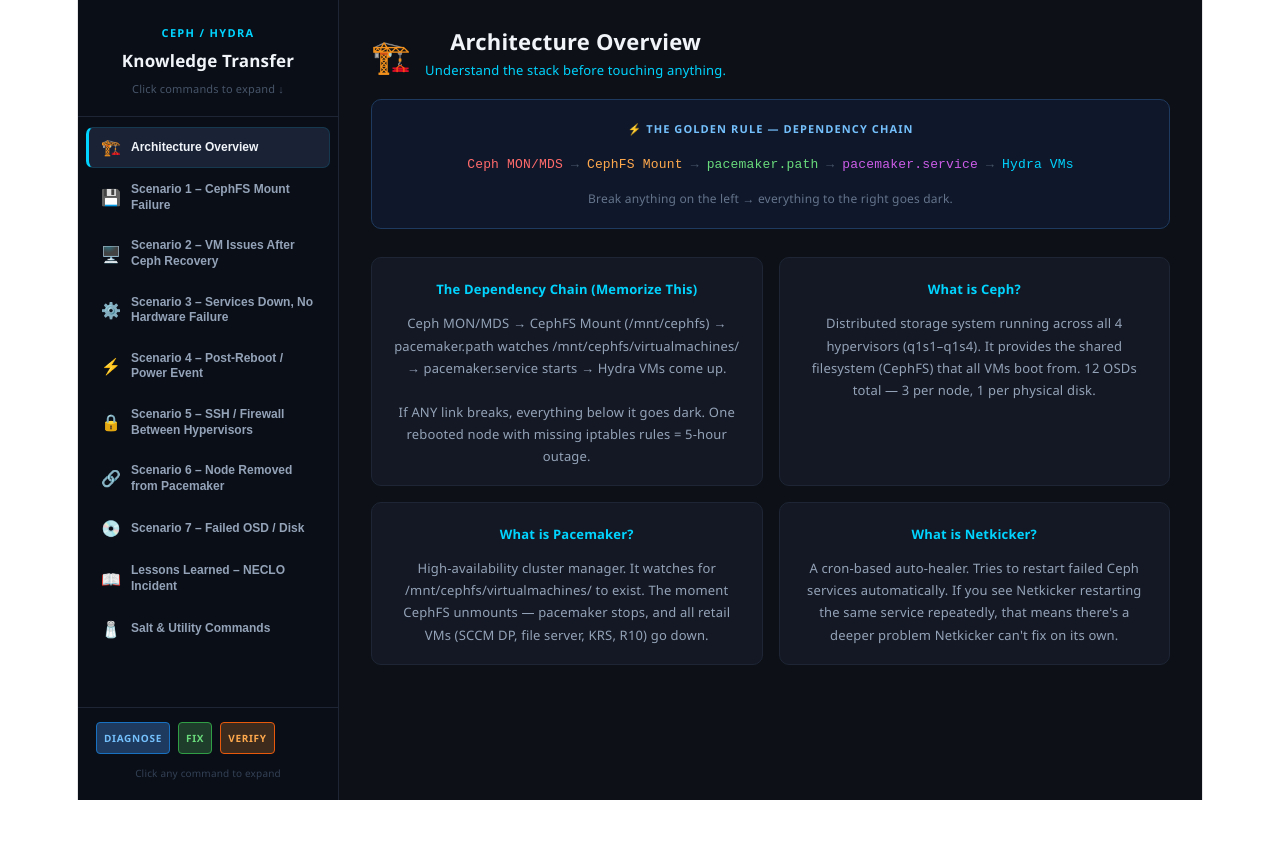
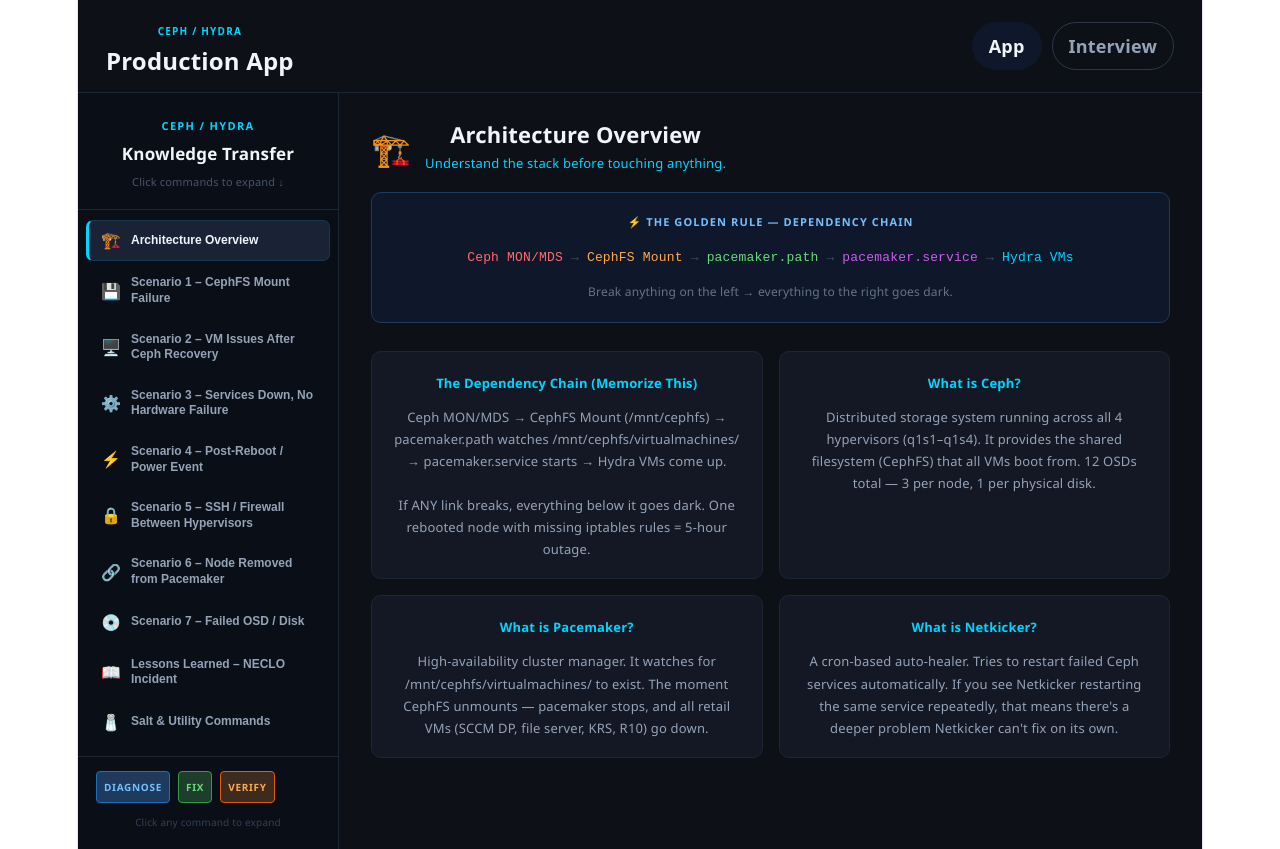
Before and after one commit to samshaik5694-jpg/my-react-app, a React (Vite) app: page / in a window 1280 px wide. Before the commit the page ends 800 px from the top, so only its background shows below. Built offline with nearby package versions, Linux system fonts and the light colour scheme.

Commit message:
Add React Router with multiple pages

```diff
--- a/package.json
+++ b/package.json
@@ -11,7 +11,8 @@
   },
   "dependencies": {
     "react": "^19.2.5",
-    "react-dom": "^19.2.5"
+    "react-dom": "^19.2.5",
+    "react-router-dom": "^7.15.0"
   },
   "devDependencies": {
     "@babel/core": "^7.29.0",
--- a/src/App.jsx
+++ b/src/App.jsx
@@ -1,4 +1,6 @@
 import { useState } from "react";
+import { BrowserRouter, Routes, Route, NavLink } from "react-router-dom";
+import InterviewPrep from "./interviewData.jsx";
 
 const scenarios = [
   {
@@ -498,12 +500,12 @@ function CommandCard({ command, index }) {
   );
 }
 
-export default function App() {
+function HomePage() {
   const [activeScenario, setActiveScenario] = useState(0);
   const scenario = scenarios.find((s) => s.id === activeScenario) || scenarios[0];
 
   return (
-    <div style={{ display: "flex", height: "100vh", fontFamily: "'Segoe UI', system-ui, sans-serif", background: "#0d1117", color: "#e2e8f0" }}>
+    <div style={{ display: "flex", minHeight: "calc(100vh - 84px)", fontFamily: "'Segoe UI', system-ui, sans-serif", background: "#0d1117", color: "#e2e8f0" }}>
       {/* Sidebar */}
       <div
         style={{
@@ -661,3 +663,56 @@ export default function App() {
     </div>
   );
 }
+
+export default function App() {
+  return (
+    <BrowserRouter>
+      <div style={{ minHeight: "100vh", background: "#0d1117", color: "#e2e8f0" }}>
+        <div style={{ padding: "18px 28px", borderBottom: "1px solid #1e2535", display: "flex", flexWrap: "wrap", alignItems: "center", justifyContent: "space-between", gap: "16px" }}>
+          <div>
+            <div style={{ fontSize: "10px", fontWeight: 700, color: "#00d4ff", letterSpacing: "0.12em", marginBottom: "4px" }}>CEPH / HYDRA</div>
+            <div style={{ fontSize: "24px", fontWeight: 700, color: "#f1f5f9" }}>Production App</div>
+          </div>
+
+          <nav style={{ display: "flex", gap: "10px", flexWrap: "wrap" }}>
+            <NavLink
+              to="/"
+              end
+              style={({ isActive }) => ({
+                padding: "10px 16px",
+                borderRadius: "999px",
+                textDecoration: "none",
+                fontWeight: 700,
+                background: isActive ? "#0f172a" : "transparent",
+                color: isActive ? "#f1f5f9" : "#94a3b8",
+                border: `1px solid ${isActive ? "#0f172a" : "#2d3748"}`,
+              })}
+            >
+              App
+            </NavLink>
+            <NavLink
+              to="/interview"
+              style={({ isActive }) => ({
+                padding: "10px 16px",
+                borderRadius: "999px",
+                textDecoration: "none",
+                fontWeight: 700,
+                background: isActive ? "#0f172a" : "transparent",
+                color: isActive ? "#f1f5f9" : "#94a3b8",
+                border: `1px solid ${isActive ? "#0f172a" : "#2d3748"}`,
+              })}
+            >
+              Interview
+            </NavLink>
+          </nav>
+        </div>
+
+        <Routes>
+          <Route path="/" element={<HomePage />} />
+          <Route path="/interview" element={<InterviewPrep />} />
+          <Route path="*" element={<HomePage />} />
+        </Routes>
+      </div>
+    </BrowserRouter>
+  );
+}
```
Also changed, not shown: 1 other file (tests, documents, lock files or other folders).
